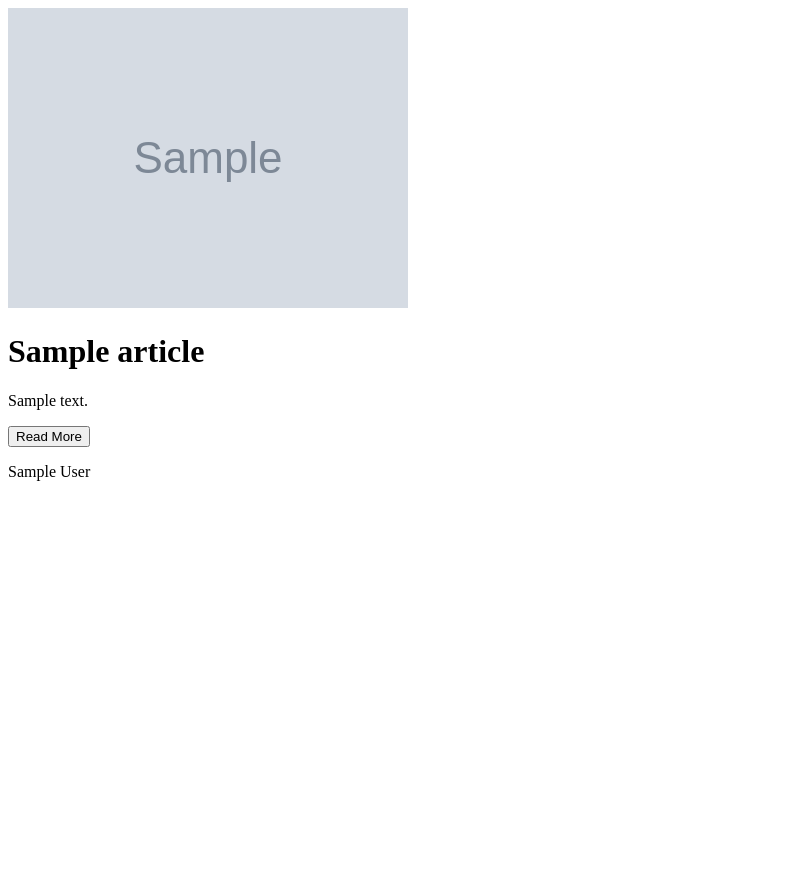
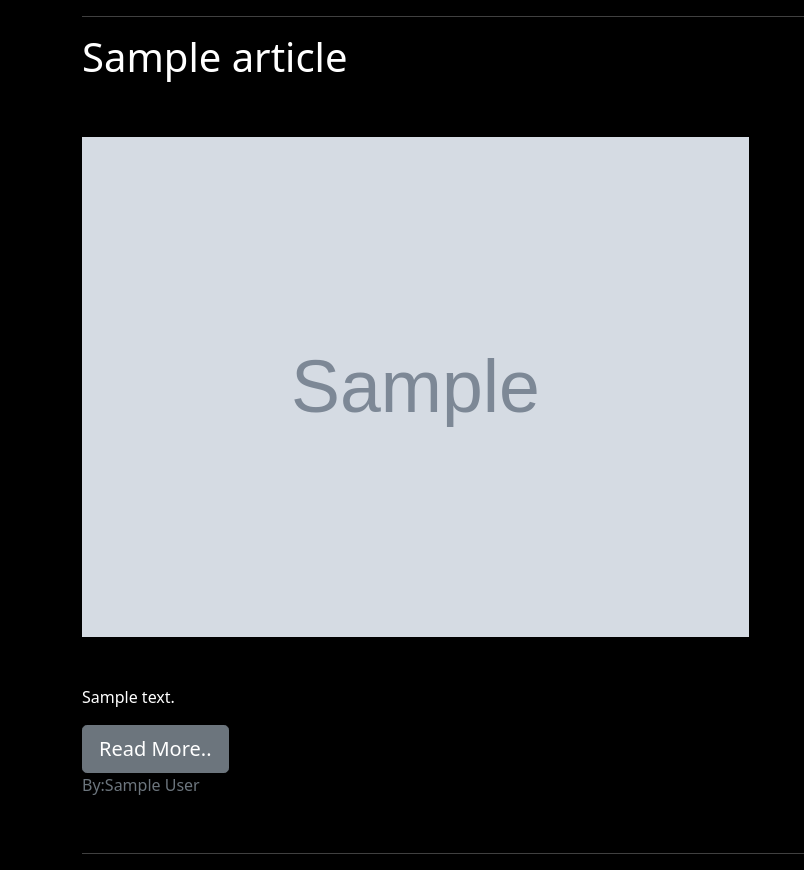
Before and after one commit to Awadh-Awadh/News-update, a Flask app: template app/templates/about.html in a window 1280 px wide. Shown: the whole page, without its empty margins (0-804 px from the left). Before the commit the page ends 481 px from the top, so only its background shows below. Run offline with Flask 2, Linux system fonts and the light colour scheme; the template is opened without the code that fills it: most values are stand-ins (such as "Sample title", 1, 10 or a date in 2020); grey boxes marked "Sample" are stand-in pictures.

Commit message:
add an about css file to render styles

```diff
--- /dev/null
+++ b/app/static/css/soure-artces.css
@@ -0,0 +1,10 @@
+img{
+  height: 500px;
+  margin: 3rem auto;
+}
+body{
+  background-color: black !important;
+}
+p,h1,hr{
+  color:#fff !important;
+}
--- a/app/templates/about.html
+++ b/app/templates/about.html
@@ -1,21 +1,26 @@
-<!DOCTYPE html>
-<html lang="en">
-<head>
-  <meta charset="UTF-8">
-  <meta http-equiv="X-UA-Compatible" content="IE=edge">
-  <meta name="viewport" content="width=device-width, initial-scale=1.0">
-  <title>Document</title>
-</head>
-<body>
+{%  extends 'base.html'%}
+  {% block css %}
+  <link rel="stylesheet" href="{{url_for('static',filename = 'css/soure-artces.css')}}">
+  {% endblock %}
 
-  {% for article in articles%}
+  {% block title%}
+  {% endblock%}
+  {% block content %}
+  <div class="container">
+    <hr>
+    {% for article in articles%}
+  <h1>{{article.title}}</h1>
   <img src="{{article.urlToImage}}" alt="">
-  <h1>{{article.title}}</h1>
   <p>{{article.content}}</p>
-  <a href="{{article.url}}"><button type= "button">Read More</button></a>
-  <p class="text-muted">{{article.author}}</p>
+  <div>
+    <a href="{{article.url}}"><button class = "btn btn-secondary btn-lg" type= "button">Read More..</button>
+    </a>
+  </div>
+  <p class = "text-muted">By:{{article.author}}</p>
   <br>
+  <hr>
   {% endfor %}
+  </div>
 
-</body>
-</html>
+
+{% endblock %}
```
Also changed, not shown: app/templates/error.html (added).
